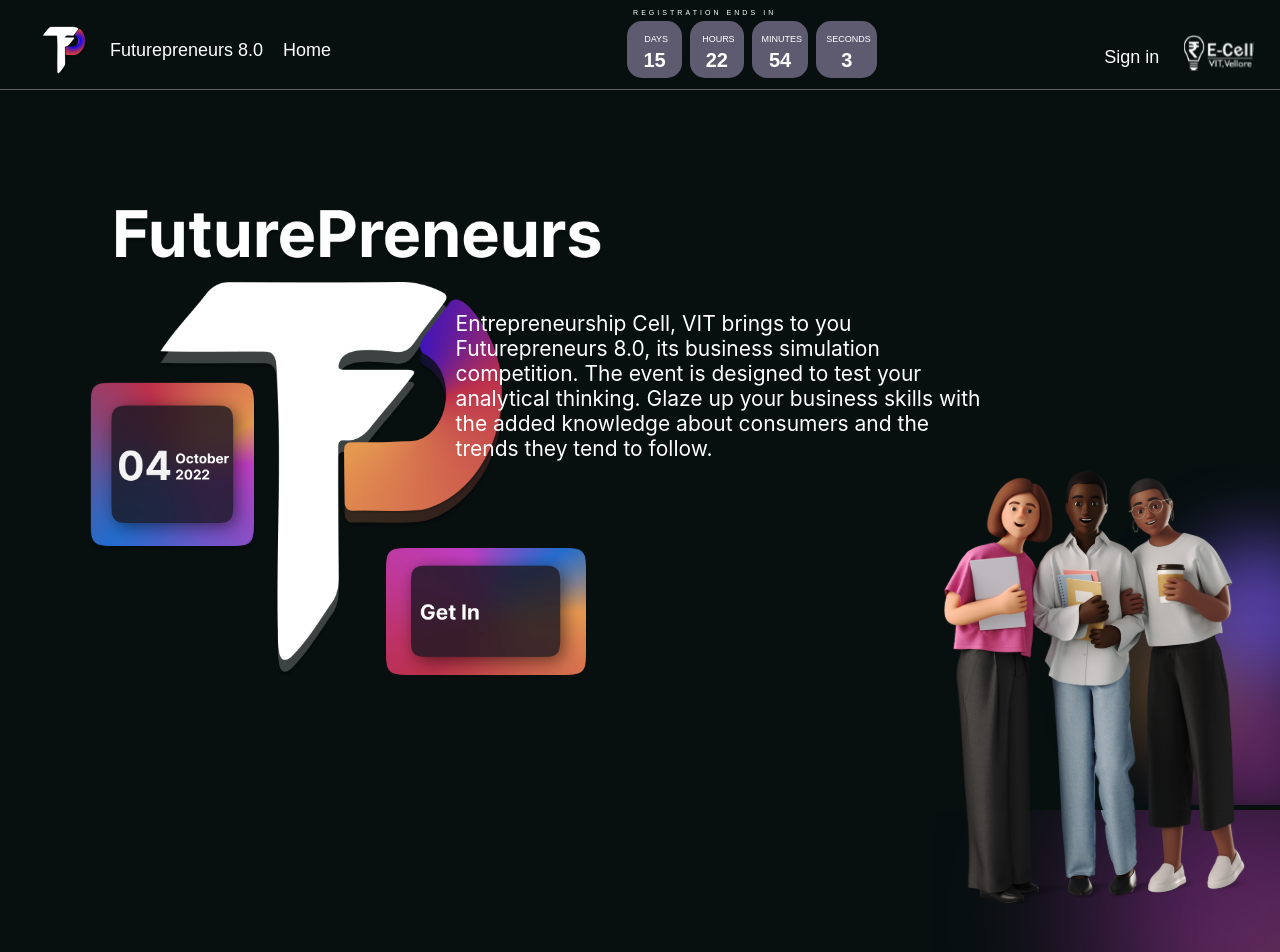
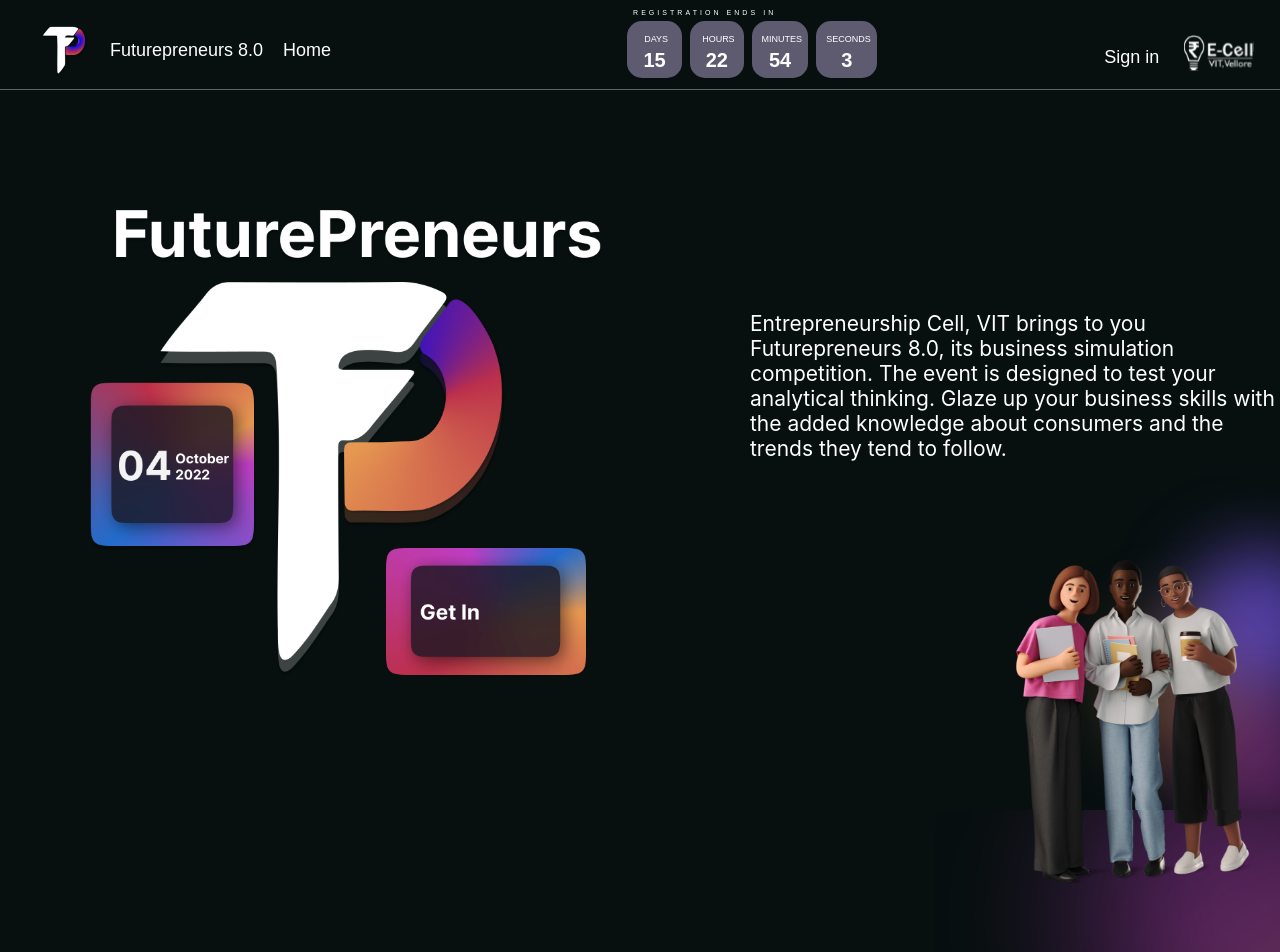
Before and after one commit to ecellvit/FuturePreneurs-22, a Next.js app: page / in a window 1280 px wide. Shown: the top 952 px of the page. Built offline with nearby package versions, Linux system fonts and the light colour scheme; no server answers.

Commit message:
landing page fixed for smaller screens

```diff
--- a/styles/Landingr.module.css
+++ b/styles/Landingr.module.css
@@ -22,7 +22,7 @@
   left: auto;
   top: auto;
   right: 0%;
-  bottom: 0%;
+  bottom: -10px;
   display: block;
   justify-content: flex-end;
   object-fit: fill;
@@ -37,7 +37,7 @@
   margin-top: 0px;
   margin-right: 0px;
   margin-left: 0px;
-  max-width: 130%;
+  max-width: 100%;
 }
 
 .grad {
@@ -150,8 +150,8 @@
   top: auto;
   right: 10%;
   bottom: auto;
-  max-width: 90%;
-  margin-right: -11px;
+  max-width: 70%;
+  margin-right: -13px;
   object-fit: fill;
 }
 
@@ -547,7 +547,7 @@
 
 .main_text {
   position: absolute;
-  right: 23vw;
+  right: 0px;
   top: 20vh;
 }
 
@@ -981,6 +981,7 @@
   .grad {
     object-fit: fill;
     margin-bottom: -125px;
+    display: none;
   }
 
   .about_para {
@@ -1019,14 +1020,15 @@
   .get_in_gradient {
     position: absolute;
     left: 130px;
-    bottom: 15vh;
+    bottom: 35%;
     max-width: 25%;
     margin-top: 178px;
     margin-left: 25.4vw;
   }
 
   .p_logo {
-    width: 350px;
+    width: 300px;
+    margin-left: 20%;
   }
 
   .date_img {
@@ -1059,6 +1061,7 @@
 
   .gradient_r {
     margin-right: 0px;
+    display: none;
   }
 
   .sec_3 {
```
